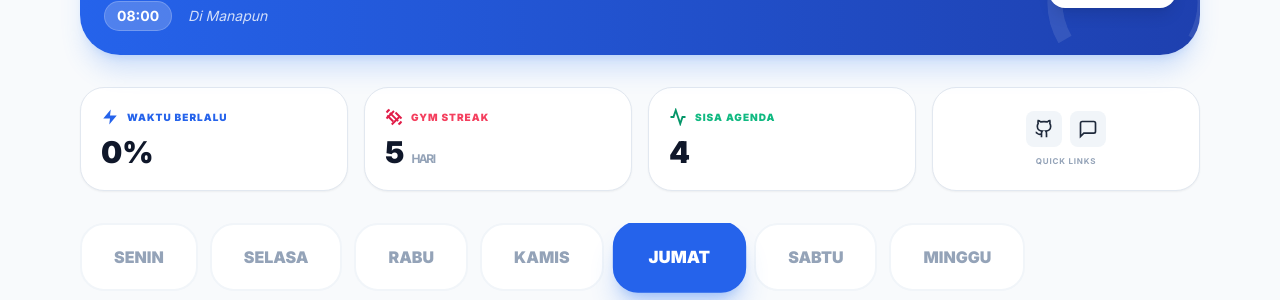
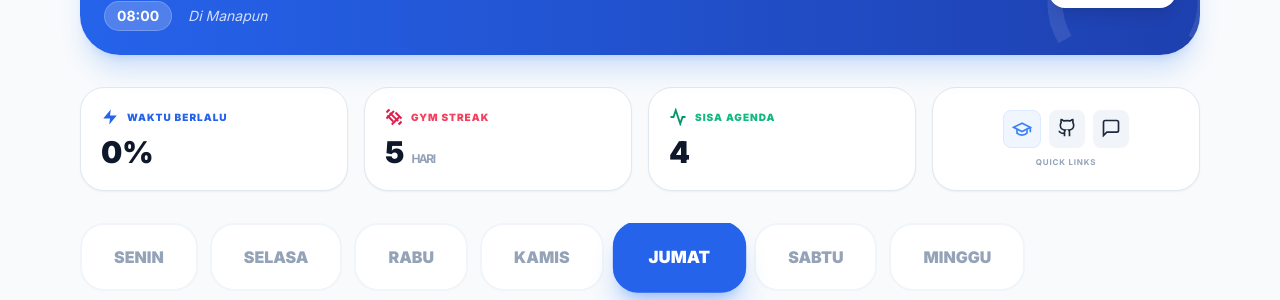
Before and after one commit to cyclocerine/cyclocerine.github.io, a Jekyll site: the page jadwal/ifa/index.html, which Jekyll copies as it is, in a window 1280 px wide. Shown: the part 195-495 px from the top of the page. Built offline with Jekyll 4.4.1, drawn with Linux system fonts in a browser that asks for light colours; nearby versions of some CDN libraries.

Commit message:
Add SPADA link and update social links
Replace the placeholder anchor with a real SPADA external link and inline SVG icon, adding target="_blank", rel="noopener noreferrer", title, and updated blue styling/border. Also update the GitHub anchor to open in a new tab and include rel/title attributes while preserving its SVG icon and existing styles.

```diff
--- a/jadwal/ifa/index.html
+++ b/jadwal/ifa/index.html
@@ -217,8 +217,18 @@
             <div
                 class="bg-white dark:bg-slate-900 border border-slate-200 dark:border-slate-800 p-5 rounded-3xl shadow-sm flex flex-col justify-center items-center">
                 <div class="flex gap-2">
-                    <a href="#"
-                        class="p-2 bg-slate-100 dark:bg-slate-800 rounded-lg hover:text-blue-600 transition-colors">
+                    <a href="https://spada.upnyk.ac.id" target="_blank" rel="noopener noreferrer"
+                        class="p-2 bg-blue-50 dark:bg-blue-900/30 rounded-lg hover:text-blue-600 text-blue-500 transition-colors border border-blue-100 dark:border-blue-800/50"
+                        title="SPADA">
+                        <svg xmlns="http://www.w3.org/2000/svg" width="20" height="20" viewBox="0 0 24 24" fill="none"
+                            stroke="currentColor" stroke-width="2">
+                            <path d="M22 10v6M2 10l10-5 10 5-10 5z" />
+                            <path d="M6 12v5c3 3 9 3 12 0v-5" />
+                        </svg>
+                    </a>
+                    <a href="https://github.com/cyclocerine" target="_blank" rel="noopener noreferrer"
+                        class="p-2 bg-slate-100 dark:bg-slate-800 rounded-lg hover:text-blue-600 transition-colors"
+                        title="GitHub">
                         <svg xmlns="http://www.w3.org/2000/svg" width="20" height="20" viewBox="0 0 24 24" fill="none"
                             stroke="currentColor" stroke-width="2">
                             <path
```
